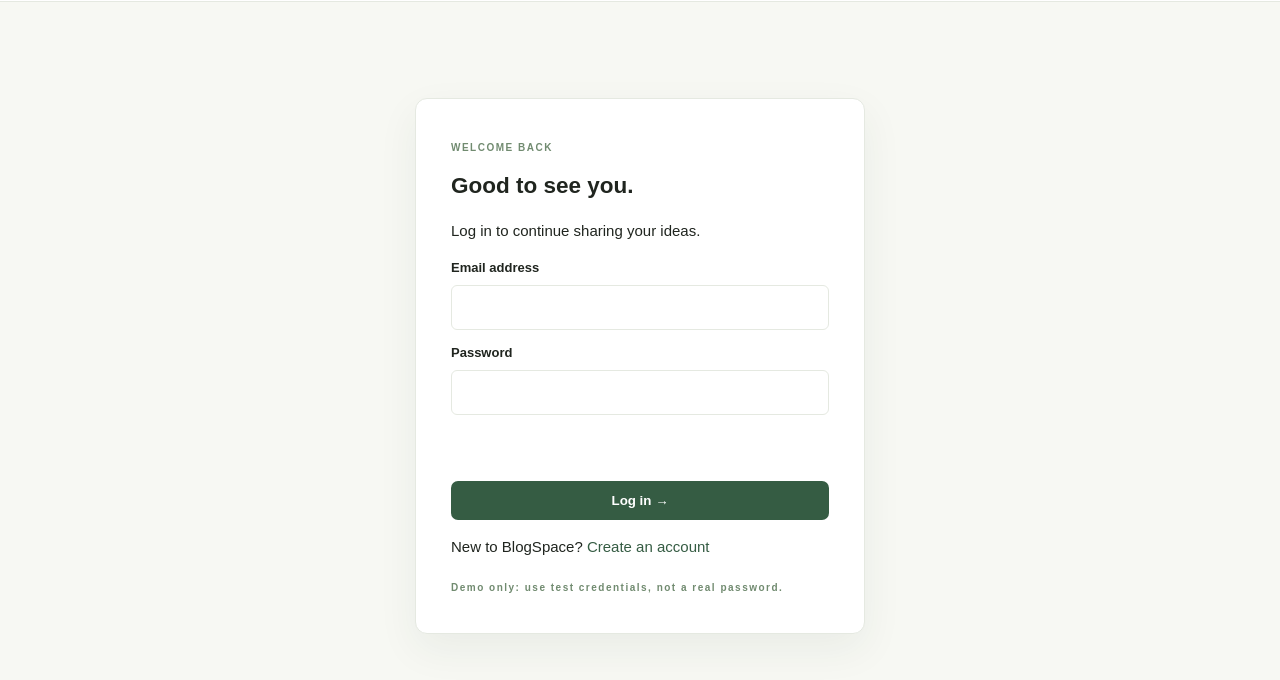
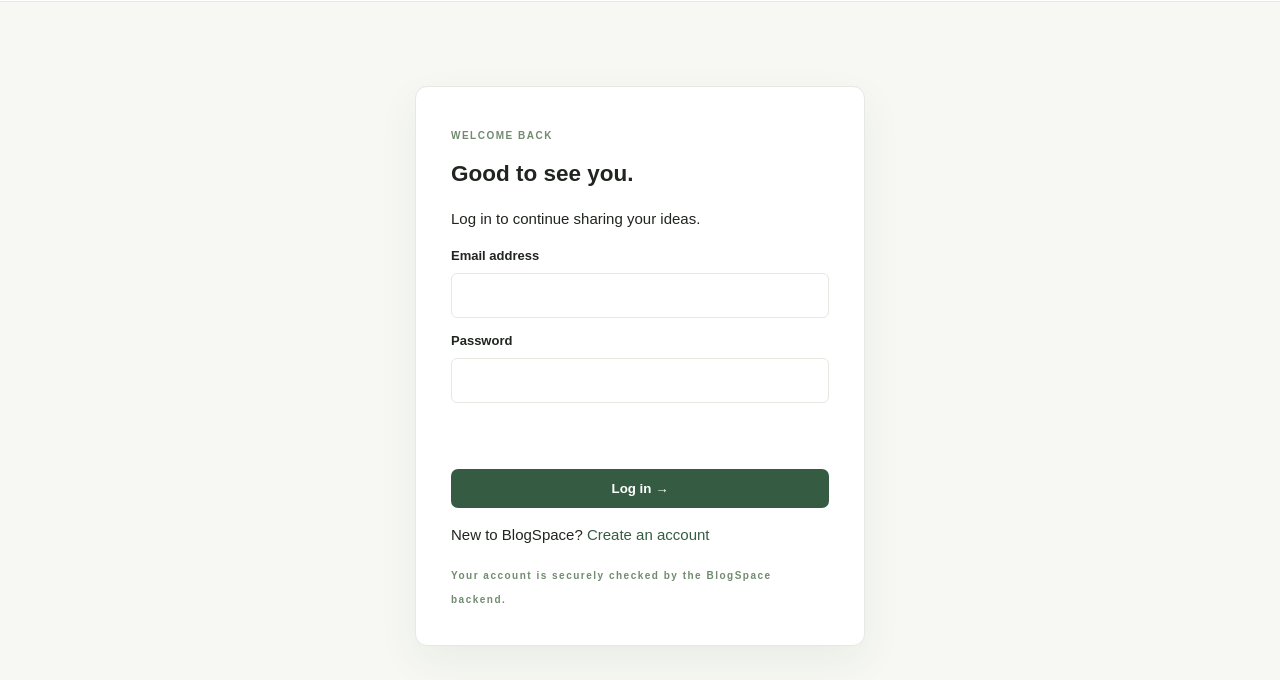
Before and after one commit to moulasab3766/Moulasab_Blogspace, a plain HTML site: page login.html in a window 1280 px wide. Shown: the part 70-750 px from the top of the page. Drawn offline with Linux system fonts and the light colour scheme.

Commit message:
Update login page for backend authentication

```diff
--- a/login.html
+++ b/login.html
@@ -1 +1 @@
-<!doctype html><html lang="en"><head><meta charset="utf-8"><meta name="viewport" content="width=device-width,initial-scale=1"><title>Log in — BlogSpace</title><link rel="stylesheet" href="css/style.css"><script defer src="js/app.js"></script></head><body><header><a class="brand" href="index.html">✳ BlogSpace</a><a href="index.html">← Back to stories</a></header><main class="auth"><section class="panel"><small>WELCOME BACK</small><h1>Good to see you.</h1><p>Log in to continue sharing your ideas.</p><form id="login-form" novalidate><label>Email address<input type="email" name="email" required></label><label>Password<input type="password" name="password" minlength="6" required></label><p class="form-message" role="alert"></p><button class="button" type="submit">Log in →</button></form><p>New to BlogSpace? <a href="register.html">Create an account</a></p><small>Demo only: use test credentials, not a real password.</small></section></main></body></html>
+<!doctype html><html lang="en"><head><meta charset="utf-8"><meta name="viewport" content="width=device-width,initial-scale=1"><title>Log in — BlogSpace</title><link rel="stylesheet" href="css/style.css"><script defer src="js/app.js"></script></head><body><header><a class="brand" href="index.html">✳ BlogSpace</a><a href="index.html">← Back to stories</a></header><main class="auth"><section class="panel"><small>WELCOME BACK</small><h1>Good to see you.</h1><p>Log in to continue sharing your ideas.</p><form id="login-form" novalidate><label>Email address<input type="email" name="email" required autocomplete="email"></label><label>Password<input type="password" name="password" minlength="8" required autocomplete="current-password"></label><p class="form-message" role="alert"></p><button class="button" type="submit">Log in →</button></form><p>New to BlogSpace? <a href="register.html">Create an account</a></p><small>Your account is securely checked by the BlogSpace backend.</small></section></main></body></html>
```
